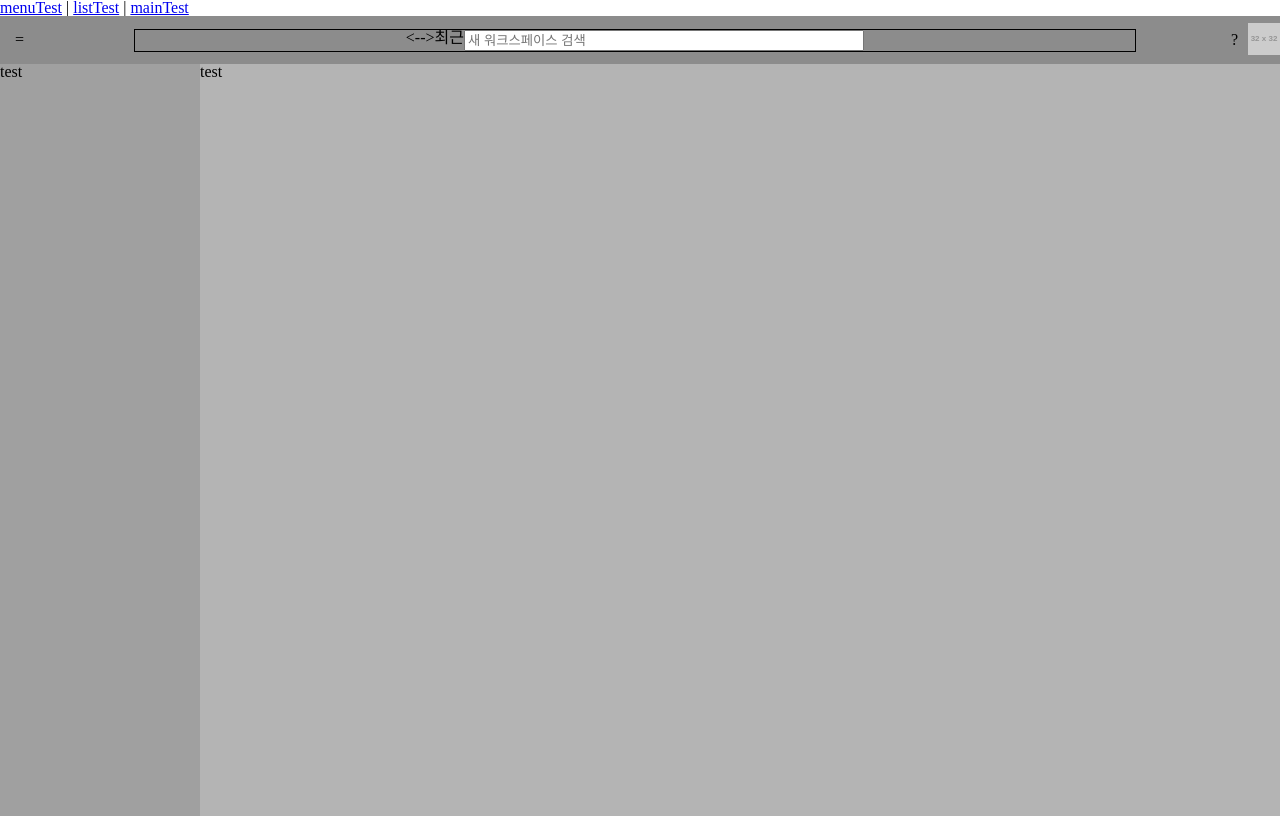
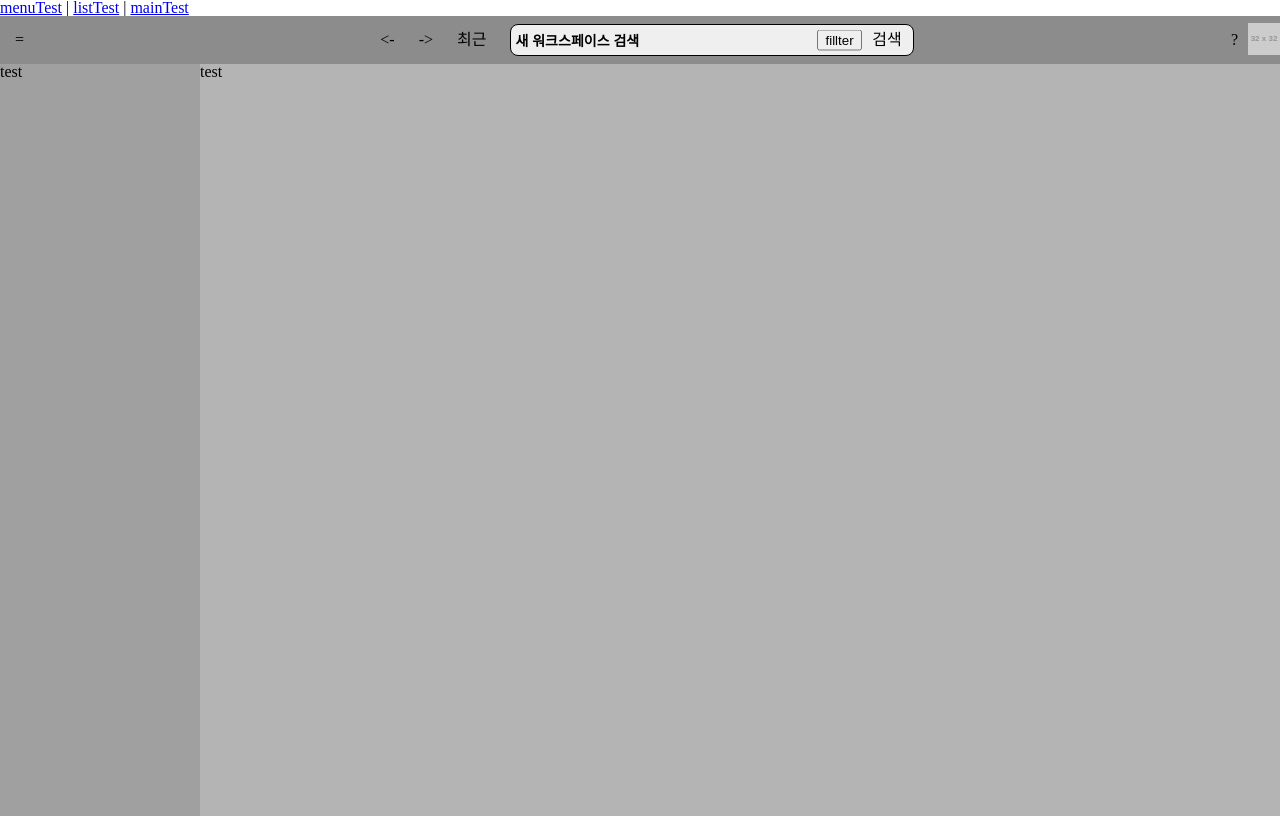
Before and after one commit to fms2014-github/clone-coding-slack, a Vue app: page /main-view in a window 1280 px wide. Built offline with nearby package versions, Linux system fonts and the light colour scheme.

Commit message:
헤더 메뉴 및 네비게이션 추가

```diff
--- a/src/layout/Header.vue
+++ b/src/layout/Header.vue
@@ -5,7 +5,11 @@
       <div class="prev"><span>&lt;-</span></div>
       <div class="next"><span>-&gt;</span></div>
       <div class="lastest"><span>최근</span></div>
-      <input type="search" placeholder="새 워크스페이스 검색" />
+      <div class="search-wrap">
+        <span class="search-workspace">검색</span>
+        <button class="fillter">fillter</button>
+        <button id="search-workspace-btn">새 워크스페이스 검색</button>
+      </div>
     </div>
     <div class="etc-panel">
       <div class="help-icon"><span>?</span></div>
@@ -33,14 +37,50 @@ header{
   .workspace-control-panel{
     display: flex;
     justify-content: center;
-    border: {
-      width: 1px;
-      color: black;
-      style: solid;
+    align-items: center;
+    flex-grow: 8;
+    .prev,.next, .lastest{
+      margin: 12px;
+      cursor: pointer;
     }
-    flex-grow: 8;
-    input{
-      width: 40%;
+    .search-wrap{
+      position: relative;
+      flex-basis: 40%;
+
+      button{
+        cursor: pointer;
+      }
+      .search-workspace{
+        position: absolute;
+        top: 50%;
+        right: 0px;
+        transform: translateY(-50%);
+      }
+      .fillter{
+        position: absolute;
+        top: 50%;
+        right: 40px;
+        transform: translateY(-50%);
+        cursor: pointer;
+      }
+      #search-workspace-btn {
+        width: 100%;
+        height: 32px;
+        margin-left: 12px;
+        text-align: left;
+        line-height: 32px;
+        padding: 0px 0px 0px 4px;
+        font: {
+          size: 14px;
+          weight: 700;
+        }
+        border: {
+          width: 1px;
+          color: black;
+          style: solid;
+          radius: 8px;
+        }
+      }
     }
   }
   .system-menu-btn-wrap{
```
